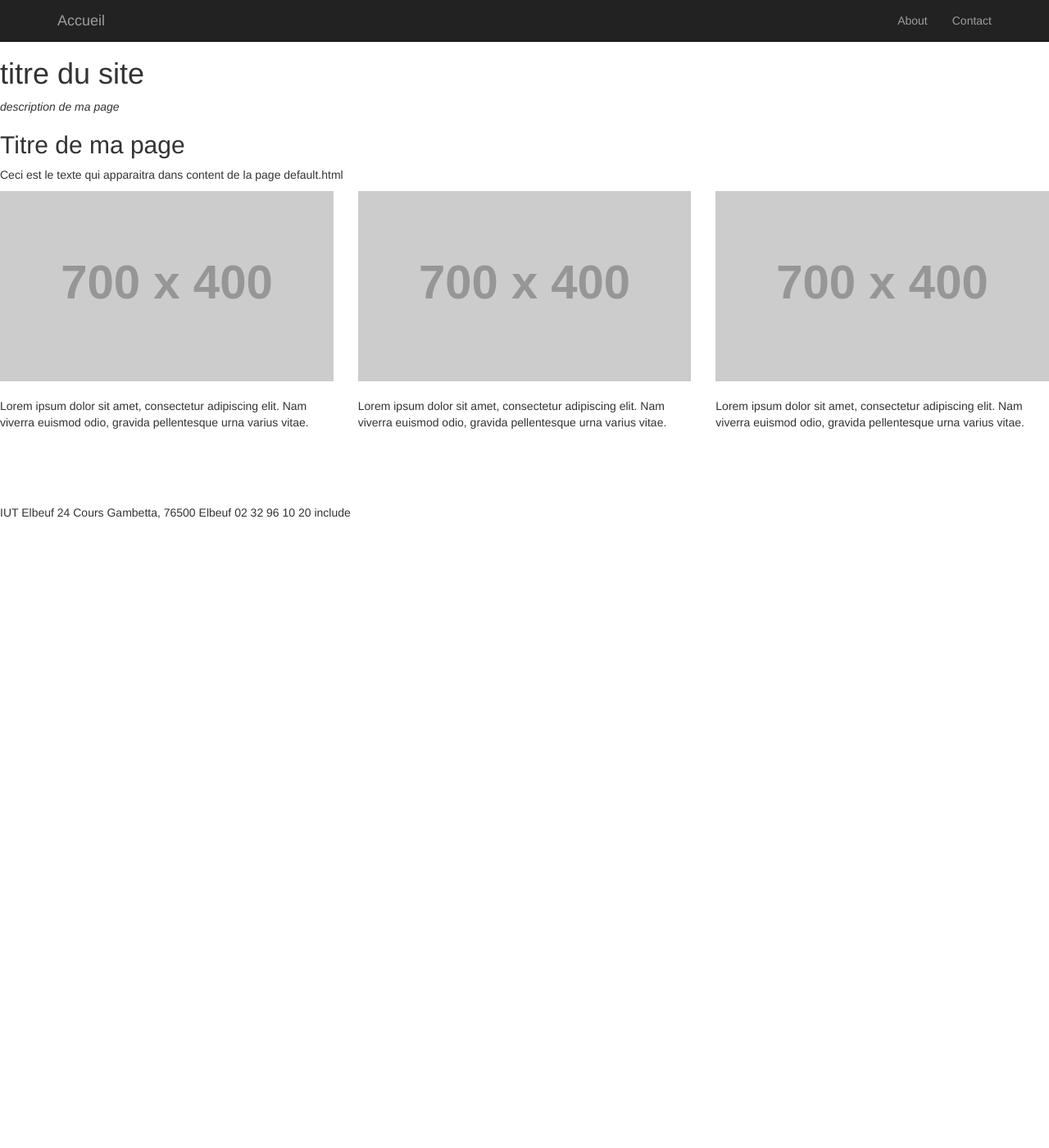
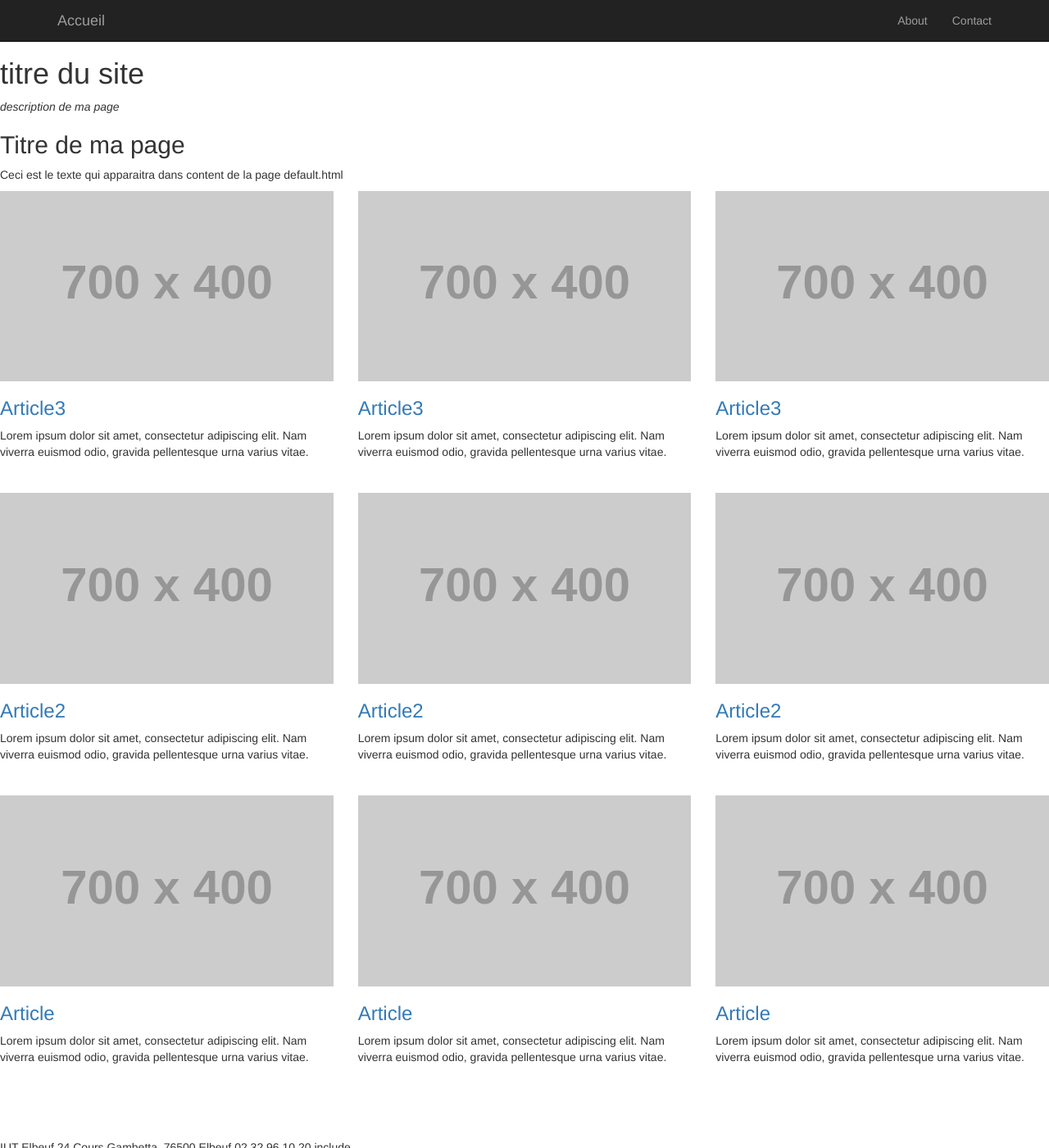
Before and after one commit to LeaBr/LeaBr.github.io, a Jekyll site: the page built from index.html, in a window 1280 px wide and 1400 px high. Shown: the whole window at 82% size. Built offline with Jekyll 4.4.1, drawn with Linux system fonts in a browser that asks for light colours; nearby versions of some CDN libraries; library files that are not in the unit come from our copies.

Commit message:
modifié :         index.html

```diff
--- a/index.html
+++ b/index.html
@@ -6,7 +6,7 @@ layout: default
 <p>Ceci est le texte qui apparaitra dans content de la page default.html</p>
 
 
-
+{% for post in site.posts %}
 <div class="row">
 
             <div class="col-md-4 img-portfolio">
@@ -39,3 +39,4 @@ layout: default
                 <p>Lorem ipsum dolor sit amet, consectetur adipiscing elit. Nam viverra euismod odio, gravida pellentesque urna varius vitae.</p>
             </div>
 </div>
+{% endfor %}
```
